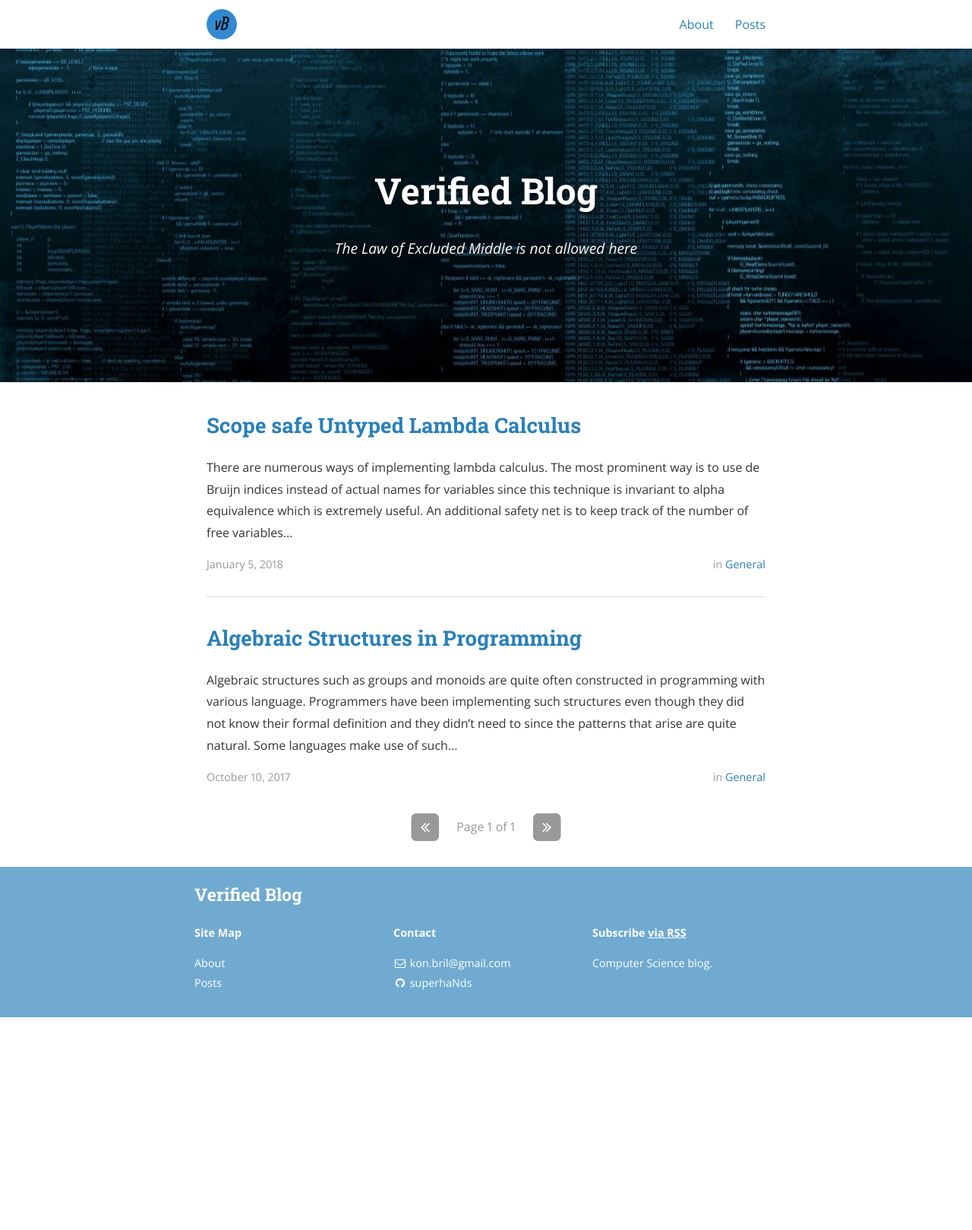
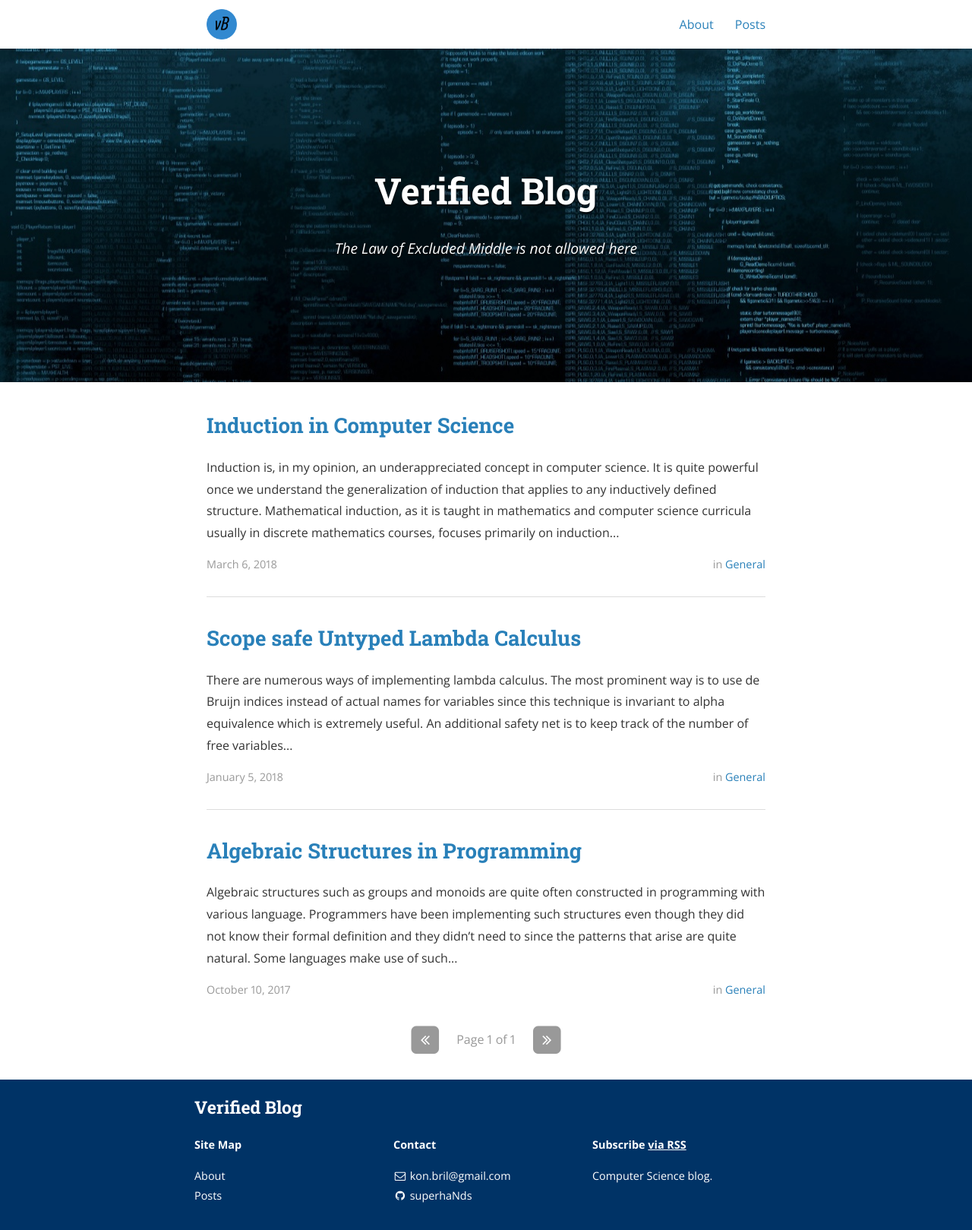
Before and after one commit to superhaNds/superhaNds.github.io, a Jekyll site: the page built from index.html, in a window 1280 px wide. Shown: the whole page at 76% size. Built offline with Jekyll 4.4.1, drawn with Linux system fonts in a browser that asks for light colours; nearby versions of some CDN libraries; the list of posts is cut into pages by our own code; before the commit the page ends 1339 px from its top, so only the background shows below that; some of the changed lines change nothing that is shown.

Commit message:
ind-post

````diff
--- a/_config.yml
+++ b/_config.yml
@@ -29,7 +29,7 @@ highlighter: rouge
 paginate: 5
 paginate_path: "/page:num/"
 inter_post_navigation: false
-highlightjs_theme: "mono-blue"
+highlightjs_theme: "github"
 
 # Archive settings (see https://github.com/jekyll/jekyll-archives/)
 jekyll-archives:
--- /dev/null
+++ b/_posts/2018-03-05-ind.md
@@ -0,0 +1,145 @@
+---
+layout: post
+title: "Induction in Computer Science"
+date: 2018-03-06
+author: KMB
+categories: General
+tags: induction, structural-induction, mathematical-induction
+---
+
+Induction is, in my opinion, an underappreciated concept in computer science. It is quite powerful once we understand
+the generalization of induction that applies to any inductively defined structure. Mathematical induction, as it is taught
+in mathematics and computer science curricula usually in discrete mathematics courses, focuses primarily on induction on
+the natural numbers. Induction is not restricted to the natural numbers; this idea has been generalized and is called
+**structural induction**.
+
+Structural induction is a proof technique in logic that provides one with the means of proving a proposition for
+all elements in a set or structure. Let us first examine some inductively defined sets that give rise to
+an induction principle.
+
+## Natural Numbers
+
+We quickly go through the natural numbers, but this time we define the set more formally using induction.
+The set can be defined by two inference rules stating the following: that \\(0\\) is a natural number
+and that given some natural number \\(n\\), we can add \\(1\\) to get the next number. Using judgements,
+we write this as follows.
+
+$$
+\frac{}{0 \in \mathbb{N}} \quad \frac{n \in \mathbb{N}}{n + 1 \in \mathbb{N}}
+$$
+
+This can also be seen as a recursive data type; in Haskell, this set can be defined as an algebraic
+data type.
+
+```haskell
+data Nat = Z | S Nat
+```
+
+The induction principle for natural numbers is the following (we quantify over predicates here too), so it's expressed in second order logic.
+
+$$
+(\forall \, P \, . P(0) \land (\forall \, n \in \mathbb{N} \, . \, P(n) \to P(n + 1))) \to (\forall \, n \in \mathbb{N}  \, . \, P(n))
+$$
+
+Naturally, all properties are not valid for some numbers, for example, the base case could start for any natural number and proceed from there.
+An example proof that is not valid for \\(0\\). Our predicate is the following: \\(P(n) : 6 \mid n^3 + 3n^2 + 2n\\) and we want to show this for any natural number greater than zero. We prove the two cases, base and step.
+
+*Base case*: for \\(n = 1\\)
+
+$$
+\begin{align}
+	P(1) : 6 \mid 1 + 3 + 2 \to 6 \mid 6
+\end{align}
+$$
+
+*Inductive step*: assume \\(P(k)\\) holds for some \\(k \in \mathbb{N}\\). We have to show that \\(6 \mid (k+1)^3 + 3(k+1)^2 + 2(k+1)\\).
+We have \\(P(k)\\) by hypothesis, so \\(k^3 + 3k^2 + 2k = 6m\\), for some natural number \\(m\\). Let's work on \\(P(k + 1)\\).
+
+$$
+\begin{equation}
+	\begin{split}
+		(k+1)^3 + 3(k+1)^2 + 2(k+1) &=
+		k^3+3k^2+3k+1+3k^2+6k+3+2k+2 \\
+		&=(k^3+3k^2+2k) + 3k +3k^2 +6k + 6 \\
+		&= 6m + 3k^2 + 9k +6\\
+		&= 6m + 3(k^2+3k+2)\\
+		&= 6m + 3(k+2)(k+1)\\
+		&= 6m + 3(2b) \\
+		&= 6(m+b)
+	\end{split}
+\end{equation}
+$$
+
+It was demonstrated that \\(P(k + 1)\\) also holds, i.e., the expression is divisible by \\(6\\), ergo by induction we have that \\(\forall \, n \in \mathbb{N}  \, . \, P(n)\\).
+
+## Induction on Lists##
+
+While induction on the natural numbers serves as good exercise, it is not of much interest to us as computer scientists. Data structures and
+data types that share an inductive definition are more relevant because they are often found in programming. A very basic inductive structure
+is a list. A list can be inductively defined with two constructors: the empty list and an extended list. Using Haskell notation:
+
+```haskell
+data List a = Nil | Cons a (List a)
+```
+
+A `List` can be either `Nil` (empty) or an element and the rest of the list (tail) `Cons a List`. The connection to the natural numbers should be evident.
+The princple of induction that follows for this structure is similar. In words, we say that to prove a property for lists, we have to prove it
+for `Nil` and if we assume it holds for the tail, we have to show that it holds for `Cons a tail`.
+
+Before we use induction on lists, we define a few functions to use, namely, append and length.
+
+```haskell
+data List a = Nil | Cons a (List a)
+
+(++) :: List a -> List a -> List a
+(++) Nil ys = ys
+(++) (Cons x xs) ys  Cons x (xs ++ ys)
+
+length :: List a -> Int
+length Nil = 0
+length (Cons _ xs) = 1 + length xs
+```
+
+Now to the property, we could show that `length (xs ++ ys) == length xs + length ys` for any `xs, ys`. This can be proven by list induction on `xs`
+
+*Base case*: `xs = Nil`
+
+```haskell
+length (Nil ++ ys)
+== length ys
+== 0 + length ys
+== length Nil + length ys
+```
+
+*Inductive case: `xs = Cons x xs`
+
+```haskell
+length (Cons x xs ++ ys)
+== length (Cons x (xs ++ ys))
+== 1 + length (xs ++ ys)
+== 1 + (length xs + length ys)
+== length (Cons x xs) + length ys
+```
+
+Proof by induction on lists works nicely. This technique can be used for trees, streams, vectors, and any inductively defined set. It does not matter how
+many constructors the set has, as long as it is well-founded.
+
+Here are some more practice examples
+
+```haskell
+data List a = Nil | Cons a (List a)
+
+-- (xs ++ ys) ++ zs == xs ++ (ys ++ zs)
+-- length xs == length (reverse xs)
+-- reverse (reverse xs) == xs
+```
+
+## Final remarks
+
+Structural induction is used to prove fundamental safety properties about type systems for languages where terms are defined as a data type. In other words,
+properties are proven by induction on terms.
+
+Induction is a techinque that is used by modern proof assistants. Proof assistants like Agda are high-level programming languages that allow users to
+express and prove properties about their programs. They rely on advanced type systems based on formal systems like type theory. In Agda, all data types
+are defined inductively from scratch to maintain mathematical purity. Afterwards, we notice that induction corresponds to recursion in programming, this
+means that an inductive proof is a recursive function with the inductive hypothesis being the recursive call with the smaller arguments.
--- a/_sass/base/_variables.scss
+++ b/_sass/base/_variables.scss
@@ -41,7 +41,7 @@ $bc-red: #bc0000;
 $base-background-color: #fff;
 $base-font-color: $dark-gray;
 $action-color: $blue;
-$highlight-color: tint($action-color, 33%);
+$highlight-color: #036;
 
 // Border
 $base-border-color: $light-gray;
````
